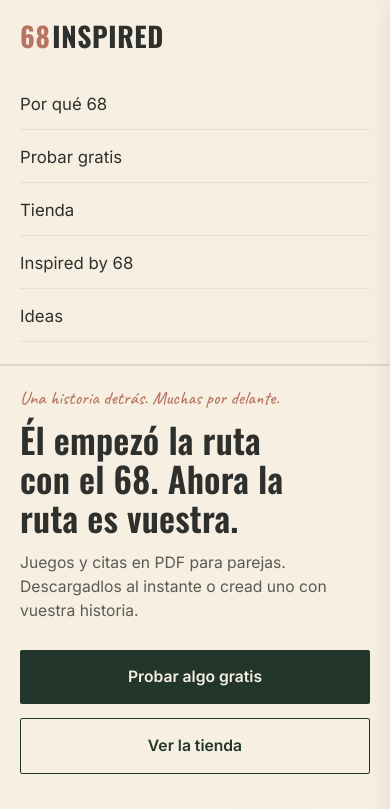
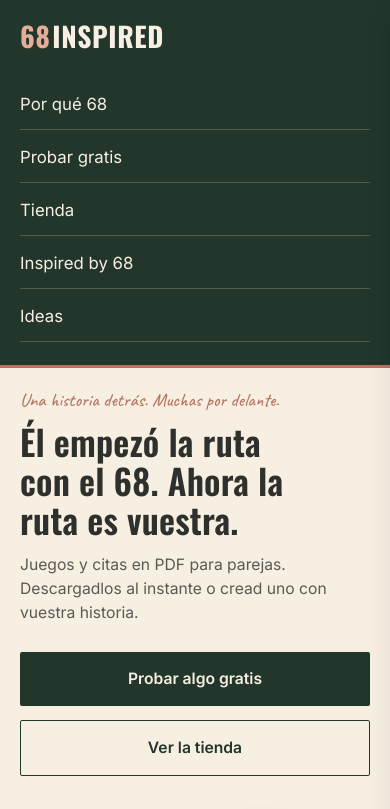
Before and after one commit to bresciaaguilera-cpu/6eight-web, a website: page index.html in a window 390 px wide. Both pictures are taken after a click on the button "Abrir menú". Shown: the top 809 px of the page. Drawn offline with nearby package versions, Linux system fonts and the light colour scheme.

Commit message:
Bring the shop green to the home navigation

```diff
--- a/index.html
+++ b/index.html
@@ -296,10 +296,19 @@
 </style>
 <link rel="stylesheet" href="/cart.css">
 <link rel="stylesheet" href="/brand68.css">
+<style>
+.home-header.home-header{background:#22362b;color:#f7efe2;border-bottom:3px solid #b87460}
+.home-header.home-header a,.home-header.home-header .logo{color:#f7efe2}
+.home-header.home-header .logo .six{color:#e5ad98!important}
+.home-header.home-header nav a:hover,.home-header.home-header #mobileMenu a:hover{color:#f2c6b4}
+.home-header .hamburger span{background:#f7efe2}
+.home-header #mobileMenu a{border-color:#f7efe233}
+.home-header :is(a,button):focus-visible{outline:2px solid #f2c6b4;outline-offset:4px}
+</style>
 </head>
 <body>
 
-<header>
+<header class="home-header">
   <div class="header-inner wrap">
     <a href="/" class="logo"><span class="six">68</span>INSPIRED</a>
     <nav class="main-nav">
```
